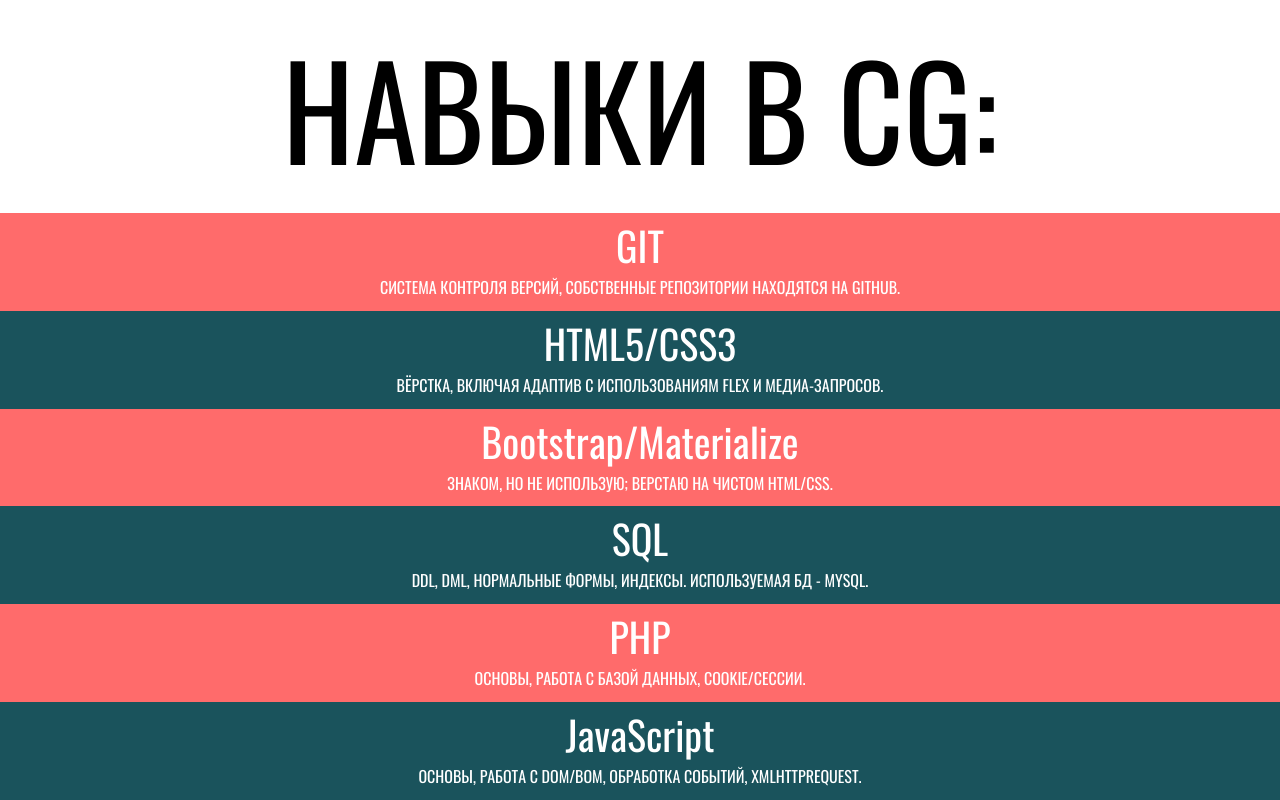
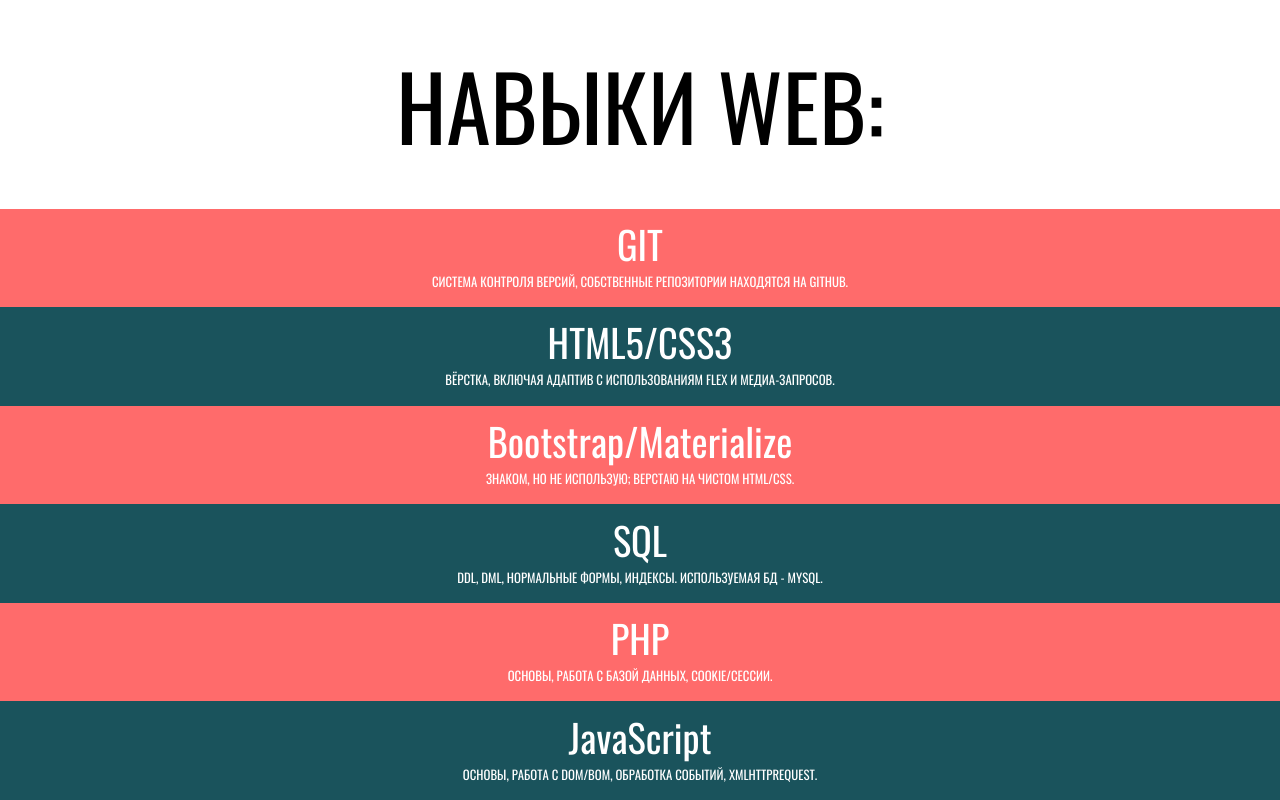
Before and after one commit to mrreads/portfolio, a plain HTML site: page web.html in a window 1280 px wide. Drawn offline with Linux system fonts and the light colour scheme.

Commit message:
font-size correc

```diff
--- a/css/skills.css
+++ b/css/skills.css
@@ -51,14 +51,19 @@ body
 
 .block:nth-child(1)
 {
+    font-size: 16vw;
+
     color: #000000;
     background-color: #FFFFFF;
 }
+
+
 
 .block:not(:nth-child(1))
 {
     color: white;
 }
+
 
 .block > ul
 {
@@ -72,7 +77,7 @@ body
 
 .block > ul > li
 {
-    font-size: 5vh;
+    font-size: 10vw;
 
     display: flex;
 
@@ -86,7 +91,7 @@ body
 
 .block > ul > li > span
 {
-    font-size: 2vh;
+    font-size: 4vw;
 
     margin-bottom: 10px;
 
@@ -127,3 +132,19 @@ body
         opacity: 1;
     }
 }
+
+@media screen and (min-width: 768px)
+{
+    .block:nth-child(1)
+    {
+        font-size: 7vmax;
+    }
+    .block > ul > li
+    {
+        font-size: 3vmax;
+    }
+    .block > ul > li > span
+    {
+        font-size: 1vmax;
+    }
+}
--- a/web.html
+++ b/web.html
@@ -11,7 +11,7 @@
 
 <body>
     <ul id="wrapper">
-        <li class="block" style="width: 100%"> НАВЫКИ В CG: </li>
+        <li class="block" style="width: 100%"> НАВЫКИ WEB: </li>
         <li class="block">
             <ul>
                 <li> <p> GIT </p> <span> система контроля версий, собственные репозитории находятся на github. </span> </li>
```
